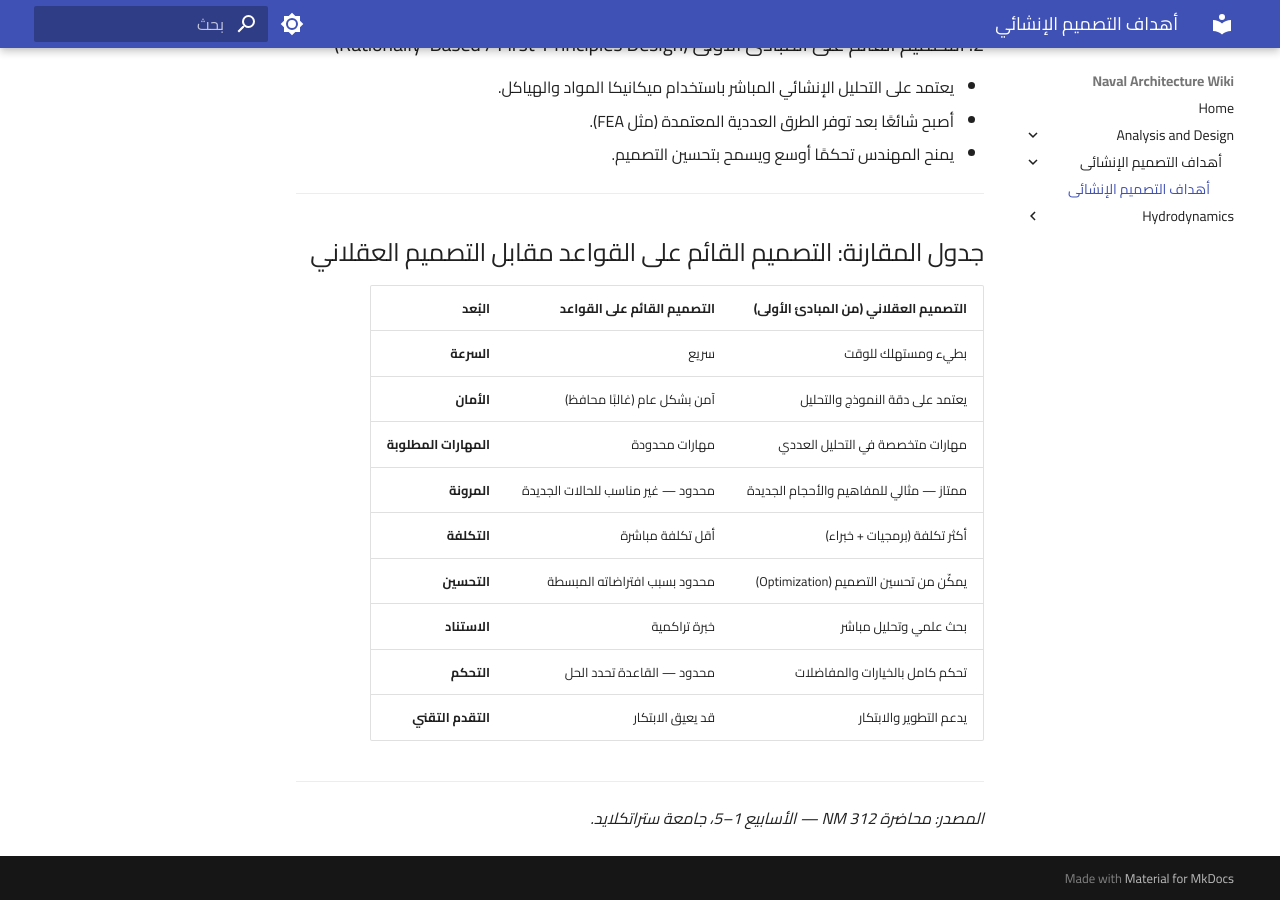
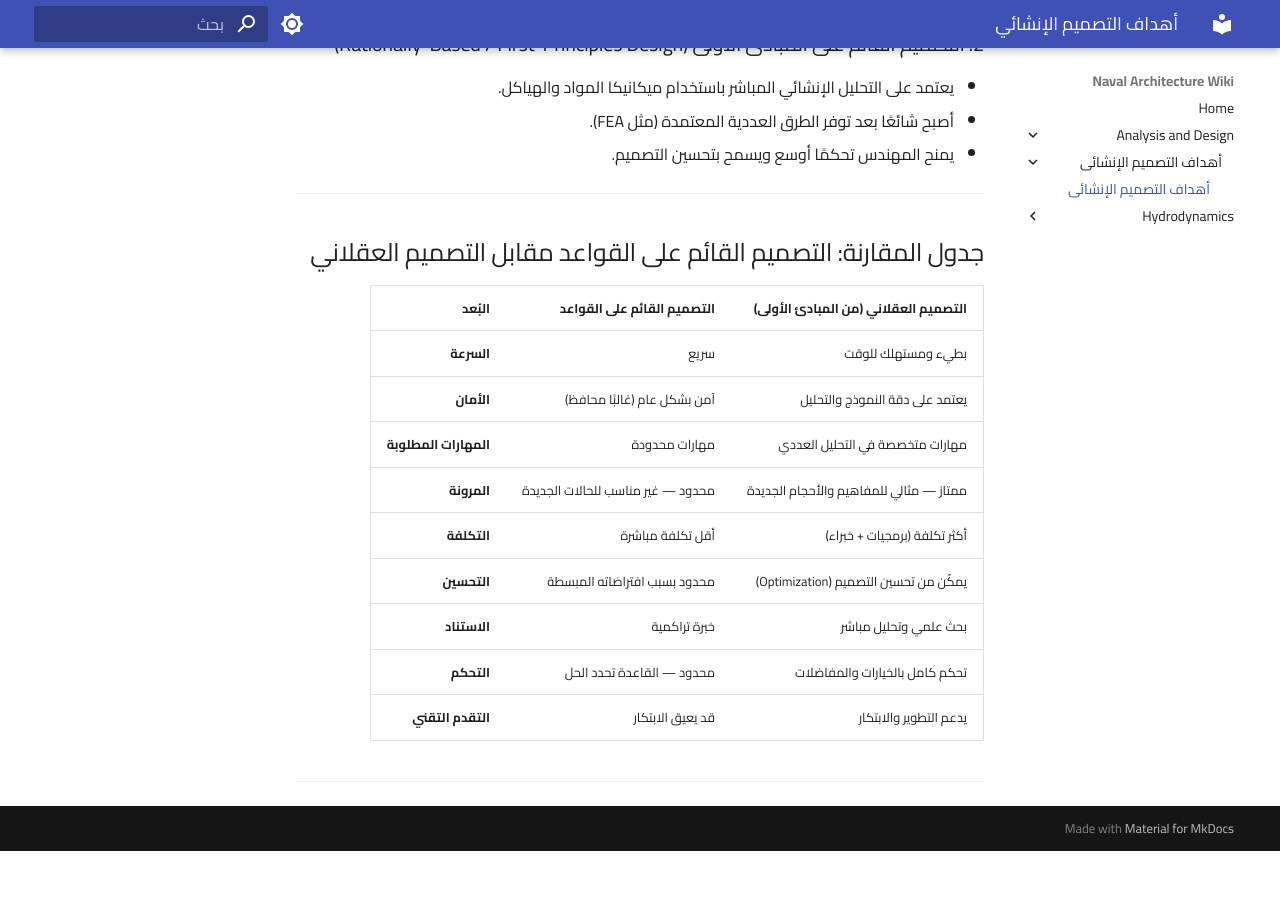
Before and after one commit to mo-almalki/saudi-naval-wiki.github.io, an MkDocs documentation site: the page built from docs/Analysis and Design/أهداف التصميم الإنشائي/أهداف التصميم الإنشائي 3e8dec70289580309140f23565a0e7a4.md, in a window 1280 px wide and 900 px high, scrolled down 1859 px. Built offline with MkDocs 1.6.1 and Material for MkDocs 9.7.7, drawn with Linux system fonts in a browser that asks for light colours; after the commit the page ends 2710 px from its top, so only the background shows below that.

Commit message:
Remove source reference from design goals document
Removed source reference from the document.

```diff
--- a/docs/Analysis and Design/أهداف التصميم الإنشائي/أهداف التصميم الإنشائي 3e8dec70289580309140f23565a0e7a4.md
+++ b/docs/Analysis and Design/أهداف التصميم الإنشائي/أهداف التصميم الإنشائي 3e8dec70289580309140f23565a0e7a4.md
@@ -73,5 +73,3 @@ Status: مراجعة
 | يدعم التطوير والابتكار | قد يعيق الابتكار | **التقدم التقني** |
 
 ---
-
-*المصدر: محاضرة NM 312 — الأسابيع 1–5، جامعة ستراتكلايد.*
```
